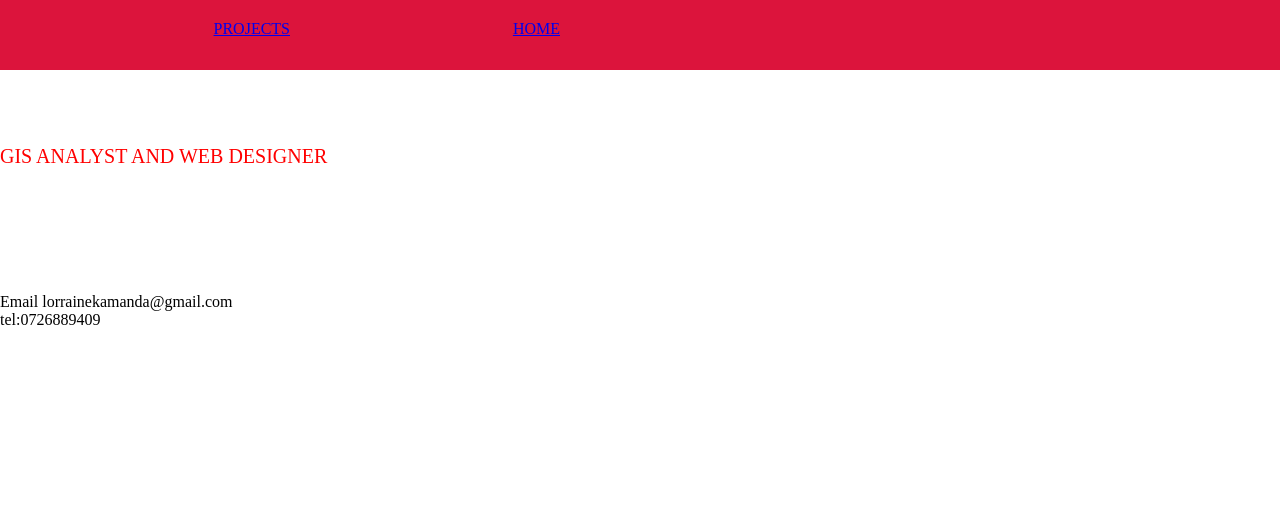
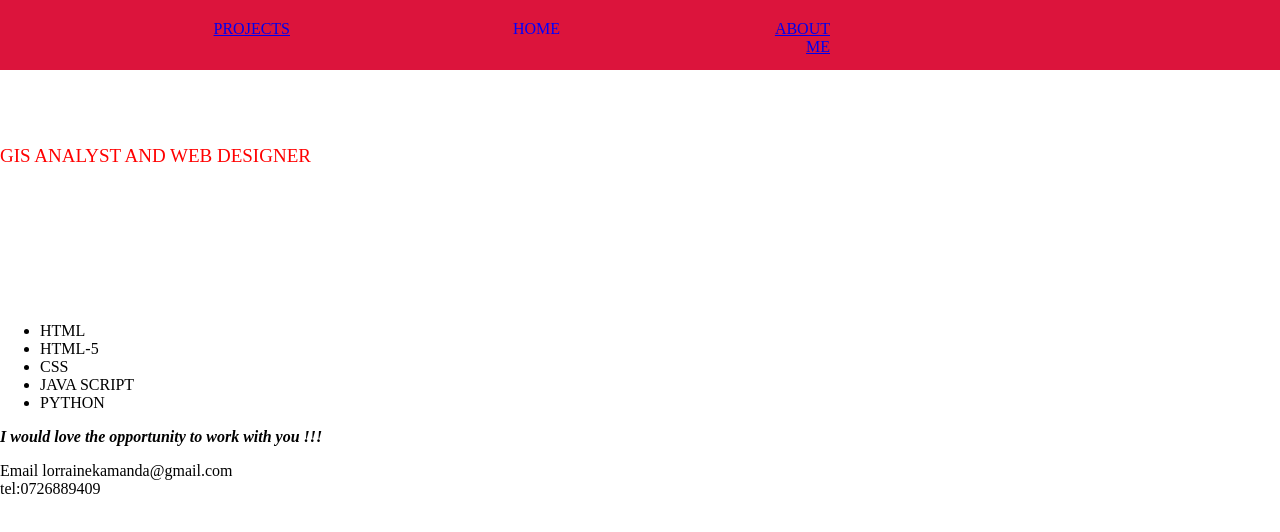
Before and after one commit to lorrainekamanda/lorraine-moringa, a plain HTML site: page port.html in a window 1280 px wide. Shown: the top 532 px of the page. Drawn offline with Linux system fonts and the light colour scheme.

Commit message:
final changes

```diff
--- a/port.html
+++ b/port.html
@@ -8,7 +8,8 @@
           <ul>
 
             <li> <a href="projects.html">PROJECTS</a></li>
-            <li> <a href="home.html">HOME</a></li>
+            <li> <span style="color: blue;"> HOME </span></li>
+            <li> <a href="Bio.html">ABOUT ME</a></li>
 
         </ul>
 
@@ -17,25 +18,39 @@
 
     </head>
     <body>
+        <div class = "flex-box">
 
-     <h1 style="color: white; font-family: 'Gill Sans' ; font-size: 40px;"  > <i> WEB PORTFOLIO</i> </h1>
+     <h1 style="color: white; font-family: 'Gill Sans' ; font-size: 40px;"  > <i> WEB  <span style="margin: 0px;"> PORTFOLIO</i></span>  </h1>
 
-     <div class = "flex-box">
+
 
      <div id ="heading">
-              <P style="color: white;"> <span  style="color: red; font-size: 20px;">GIS ANALYST AND WEB DESIGNER </span><br>
-                <span style="font-size: 21px;"> Hello Nice to meet you !!</span> <br>
-                <span style="font-size: 18px;"> I am Lorraine, I am  a Geospatial Enginnering graduate  and web developer<br>
-                 1 am proficient in HTML,HTML-5, CSS,BOOTSTRAP and JAVA SCRIPT<br>
-                 proficient in Gis analysis.I have a passion to design and <br>
-                mantain websites.</span> </P>
+              <P style="color: white;"> <span  style="color: red; font-size: 19px;">GIS ANALYST AND WEB DESIGNER </span><br>
+                <span style="font-size: 18px;"> Hello Nice to meet you..</span> <br> My Name is Lorraine Njoki Kamanda and a Geospatial Engineering graduate,I am currently<br>
+                <span style="font-size: 17px;"> undertaking software development at Moringa school of coding I am passionate about <br>
+                Web Design and Software Development  and always on the lookout for new and  <br>
+                amazing opportunities with a new and challenging environment<br>
+                I am always looking for new opportunities and challenges<br>
+
+                 1 am proficient in;
+                 <ul>
+                  <li>HTML</li>
+                  <li>HTML-5</li>
+                  <li>CSS</li>
+                  <li>JAVA SCRIPT</li>
+                  <li>PYTHON</li>
+                </ul></span>
+                <strong> <i>I would love the opportunity to work with you !!!</i> </strong>
+                </P>
+
+
 
       </div>
-      <div id= "side-photo"> </div>
+
       </div>
 
        <footer>Email lorrainekamanda@gmail.com<br>
-        tel:0726889409</footer>
+        tel:0726889409</footer> </P>
 
 
     </body>
```
